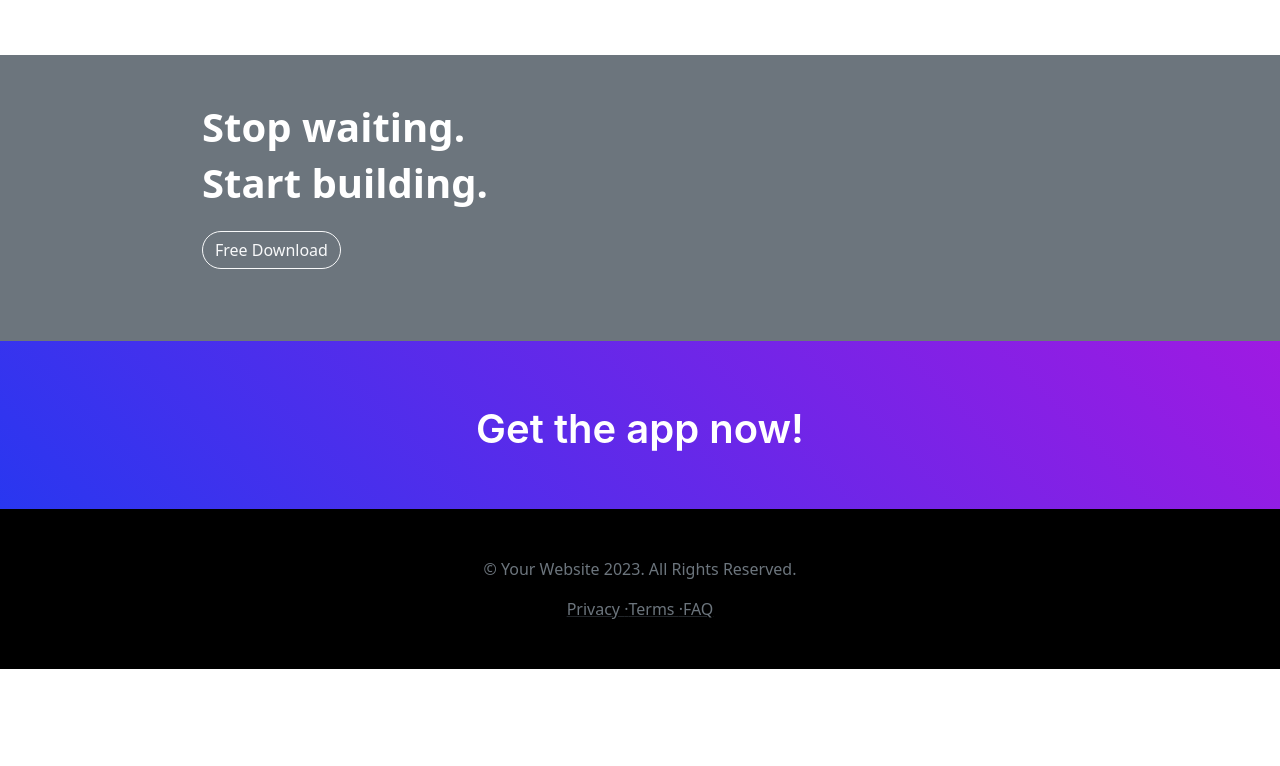
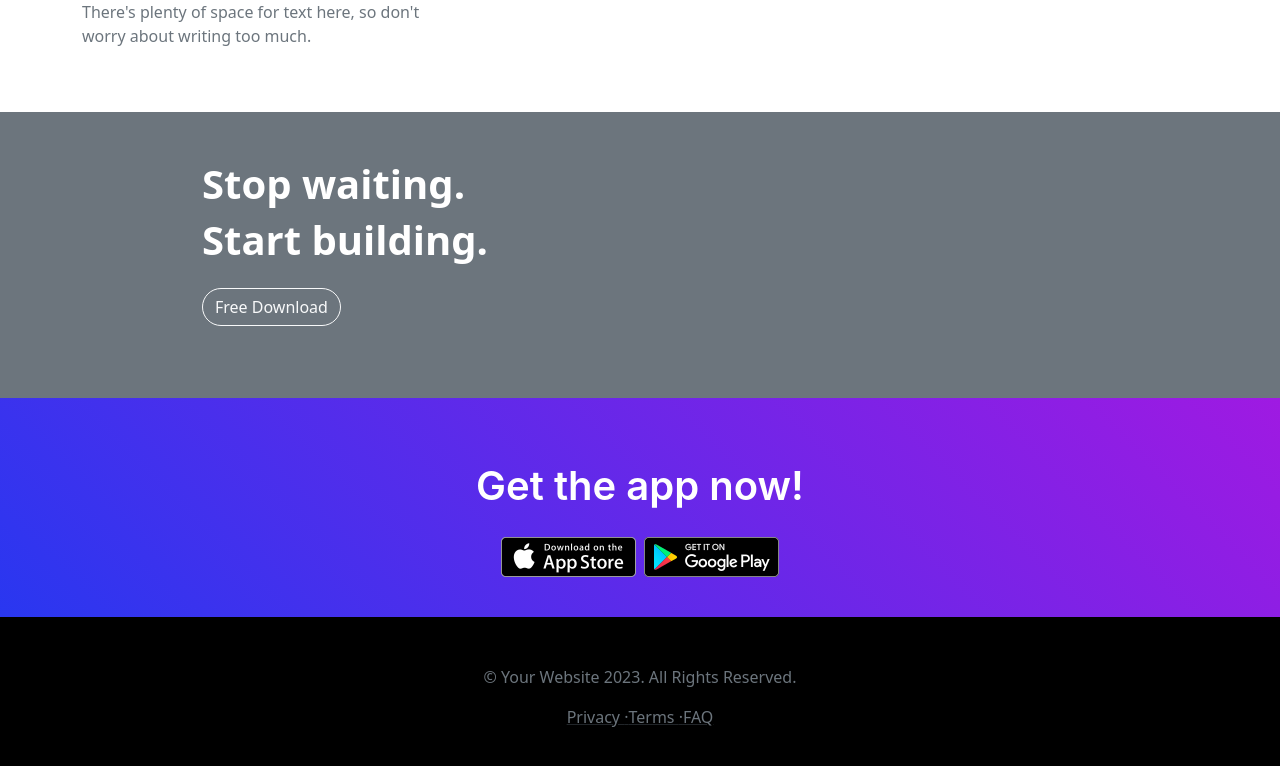
Before and after one commit to sumeetCodes/First-React-Project, a React (Create React App) app: page / in a window 1280 px wide. Shown: the part 1730-2496 px from the top of the page. Before the commit the page ends 2399 px from the top, so only its background shows below. Built offline with nearby package versions, Linux system fonts and the light colour scheme.

Commit message:
little changes

```diff
--- a/src/components/appbadgesections/AppBadge.jsx
+++ b/src/components/appbadgesections/AppBadge.jsx
@@ -1,5 +1,6 @@
 
 
+import DownloadStoreImg from "../DownloadStore/DownloadStoreimg";
 import "./appbadge.css"
 
 const AppBadge = () => {
@@ -14,7 +15,7 @@ const AppBadge = () => {
                         <div class="mt-5 w-75 badge_heading text-white mb-4">
                            Get the app now!
                            <div className="mt-3">
-
+                         <DownloadStoreImg />
                            </div>
 
                            </div>
--- a/src/components/appfeature/Features.jsx
+++ b/src/components/appfeature/Features.jsx
@@ -1,7 +1,7 @@
 
 
 import './features.css'
-import Mobileimgs from './MobileImages/Mobileimage.js';
+import Mobileimgs from '../mobileimages/Mobileimage.jsx';
 
 
 const Features = () => {
```
